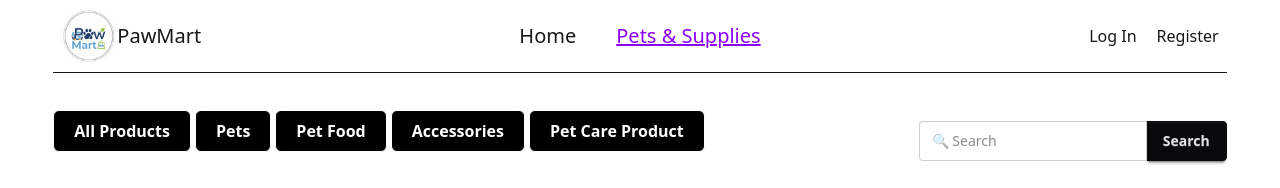
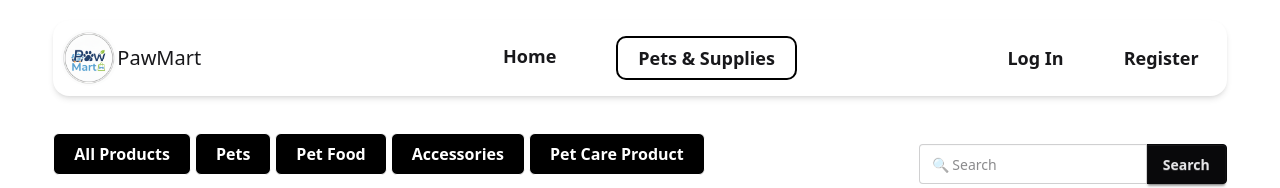
Before and after one commit to MizanurRahman-git/PawMart-Client-Side, a React (Vite) app: page /petsSupplies in a window 1280 px wide. Shown: the top 188 px of the page. Built offline with nearby package versions, Linux system fonts and the light colour scheme; no server answers.

Commit message:
added more design

```diff
--- a/src/Components/LatestProducts.jsx
+++ b/src/Components/LatestProducts.jsx
@@ -8,7 +8,7 @@ import { Link } from "react-router";
 const LatestProducts = ({ product }) => {
   const {_id, productName, productImage, price, location, category } = product;
   return (
-    <div className="card  bg-base-100 lg:w-80 xl:w-96 shadow-sm">
+    <div className="card border-2 border-blue-800 bg-base-100 lg:w-80 xl:w-96 shadow-sm">
       <figure className="p-1.5">
         <img
           src={productImage}
@@ -26,7 +26,7 @@ const LatestProducts = ({ product }) => {
           <p className="flex  font-semibold text-xl"> {price}<span><HiOutlineCurrencyBangladeshi /></span></p>
         </div>
         <div className="card-actions">
-          <Link to={`/productsDetails/${_id}`} className="btn btn-primary w-full flex justify-between text-xl">
+          <Link to={`/productsDetails/${_id}`} className="bg-blue-800 text-white px-4 py-2 w-full flex items-center justify-between text-xl">
             <span>See Details</span>{" "}
             <span>
               {" "}
--- a/src/Components/Navbar.jsx
+++ b/src/Components/Navbar.jsx
@@ -5,20 +5,17 @@ import useAuth from "../Hooks/UseAuth";
 import { Bounce, toast } from "react-toastify";
 const Navbar = () => {
   const { users, logOut } = useAuth();
-  const [theme, setTheme] = useState(localStorage.getItem("theme") || "light")
+  const [theme, setTheme] = useState(localStorage.getItem("theme") || "light");
 
-  useEffect(()=>{
-    const html = document.querySelector('html')
-    html.setAttribute("data-theme", theme)
-    localStorage.setItem('theme', theme)
-  },[theme])
-
+  useEffect(() => {
+    const html = document.querySelector("html");
+    html.setAttribute("data-theme", theme);
+    localStorage.setItem("theme", theme);
+  }, [theme]);
 
   const handleTheme = (checked) => {
-   setTheme(checked ? "dark" : "light")
-  }
-
-
+    setTheme(checked ? "dark" : "light");
+  };
 
   const handleLogOut = () => {
     logOut()
@@ -40,23 +37,47 @@ const Navbar = () => {
       });
   };
 
-
   const links = (
     <>
-      <NavLink to="/">Home</NavLink>
-      <NavLink to="/petsSupplies">Pets & Supplies</NavLink>
+      <NavLink
+        className=" px-5 py-1.5 text-lg font-semibold rounded-md"
+        to="/"
+      >
+        Home
+      </NavLink>
+      <NavLink
+        className=" px-5 py-1.5 text-lg font-semibold rounded-md"
+        to="/petsSupplies"
+      >
+        Pets & Supplies
+      </NavLink>
       {users && (
         <>
-          <NavLink to="/addListing">Add Listing</NavLink>
-          <NavLink to="/myListings">My Listings</NavLink>
-          <NavLink to="/myOrders">My Orders</NavLink>
+          <NavLink
+            className=" px-5 py-1.5 text-lg font-semibold rounded-md"
+            to="/addListing"
+          >
+            Add Listing
+          </NavLink>
+          <NavLink
+            className=" px-5 py-1.5 text-lg font-semibold rounded-md"
+            to="/myListings"
+          >
+            My Listings
+          </NavLink>
+          <NavLink
+            className=" px-5 py-1.5 text-lg font-semibold rounded-md"
+            to="/myOrders"
+          >
+            My Orders
+          </NavLink>
         </>
       )}
     </>
   );
 
   return (
-    <div className="navbar bg-base-100 border-b">
+    <div className="navbar bg-base-100 shadow-md rounded-2xl mt-5">
       <div className="navbar-start">
         <div className="dropdown">
           <div tabIndex={0} role="button" className="btn btn-ghost lg:hidden">
@@ -83,12 +104,17 @@ const Navbar = () => {
             {links}
           </ul>
         </div>
-        <Link to='/' className="flex items-center font-medium cursor-pointer text-xl">
+        <Link
+          to="/"
+          className="flex items-center font-medium cursor-pointer text-xl"
+        >
           <img className="w-14 rounded-full" src={logo} alt="" /> PawMart
         </Link>
       </div>
       <div className="navbar-center hidden lg:flex">
-        <ul className="menu menu-horizontal gap-5 xl:gap-10 text-xl px-1">{links}</ul>
+        <ul className="menu menu-horizontal gap-5 xl:gap-10 text-xl px-1">
+          {links}
+        </ul>
       </div>
       <div className="navbar-end gap-5">
         {users ? (
@@ -114,7 +140,10 @@ const Navbar = () => {
                 <p>Theme</p>
               </li>
               <label className="toggle text-base-content">
-                <input onChange={(e)=>handleTheme(e.target.checked)} type="checkbox" />
+                <input
+                  onChange={(e) => handleTheme(e.target.checked)}
+                  type="checkbox"
+                />
                 <svg
                   aria-label="enabled"
                   xmlns="http://www.w3.org/2000/svg"
@@ -148,8 +177,18 @@ const Navbar = () => {
           </div>
         ) : (
           <>
-            <NavLink to="/logIn">Log In</NavLink>
-            <NavLink to="/register">Register</NavLink>
+            <NavLink
+              className=" px-5 py-1.5 text-lg font-semibold rounded-md"
+              to="/logIn"
+            >
+              Log In
+            </NavLink>
+            <NavLink
+              className=" px-5 py-1.5 text-lg font-semibold rounded-md"
+              to="/register"
+            >
+              Register
+            </NavLink>
           </>
         )}
       </div>
--- a/src/Pages/AddListing.jsx
+++ b/src/Pages/AddListing.jsx
@@ -56,11 +56,11 @@ const AddListing = () => {
           <div className="flex justify-center min-h-screen items-center">
             <div className="card bg-base-100 w-full max-w-sm shrink-0 shadow-2xl">
               <div className="card-body">
-                <h1 className="font-medium text-center text-3xl">
+                <h1 className="font-medium text-center text-3xl border-b-2 pb-3.5">
                   Add New Product
                 </h1>
                 <form onSubmit={handleAddList}>
-                  <fieldset className="fieldset">
+                  <fieldset className="fieldset mt-3.5">
                     {/* product name */}
                     <label className="label">Product/Pet Name</label>
                     <input
@@ -68,15 +68,17 @@ const AddListing = () => {
                       className="input"
                       name="name"
                       placeholder="Name"
+                      required
                     />
                     {/* Category */}
                     <label className="label">Category</label>
                     <select
                       defaultValue="Pick a Product"
                       name="category"
+                      required
                       className="select"
                     >
-                      <option disabled={true}>Pick a Product</option>
+                      <option required disabled={true}>Pick a Product</option>
                       <option>Pets</option>
                       <option>Pet Food</option>
                       <option>Accessories</option>
@@ -87,6 +89,7 @@ const AddListing = () => {
                     <input
                       type="text"
                       className="input"
+                      required
                       name="price"
                       placeholder="price"
                     />
@@ -95,6 +98,7 @@ const AddListing = () => {
                     <input
                       type="text"
                       className="input"
+                      required
                       name="location"
                       placeholder="Location"
                     />
@@ -102,6 +106,7 @@ const AddListing = () => {
                     <label className="label">Description</label>
                     <textarea
                       className="textarea"
+                      required
                       name="description"
                       placeholder="Product Bio"
                     ></textarea>
@@ -110,6 +115,7 @@ const AddListing = () => {
                     <input
                       type="text"
                       name="photo"
+                      required
                       className="input"
                       placeholder="URL"
                     />
@@ -133,7 +139,7 @@ const AddListing = () => {
                       className="input"
                       placeholder="email"
                     />
-                    <button className="btn btn-neutral mt-4">
+                    <button className="bg-blue-800 py-2 text-lg font-semibold rounded-md cursor-pointer mt-4">
                       Add Product
                     </button>
                   </fieldset>
--- a/src/index.css
+++ b/src/index.css
@@ -7,6 +7,7 @@
 @custom-variant dark (&:where([data-theme=dark], [data-theme=dark] *));
 
  a.active{
-  text-decoration: underline;
-  color: #8C00FF
+  border: 2px solid black;
+  border-radius: 10px;
+
  }
```
Also changed, not shown: src/Pages/ProductDetails.jsx (+9 -7 lines).
